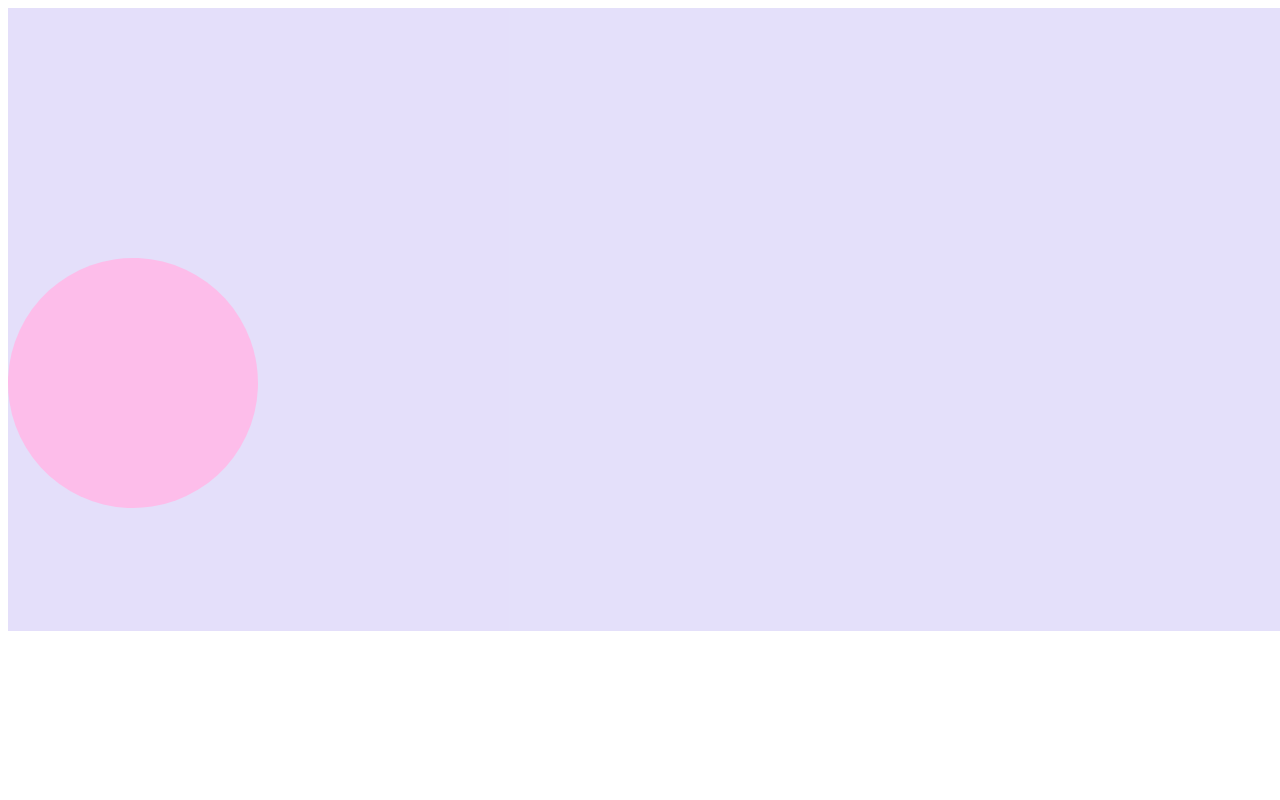
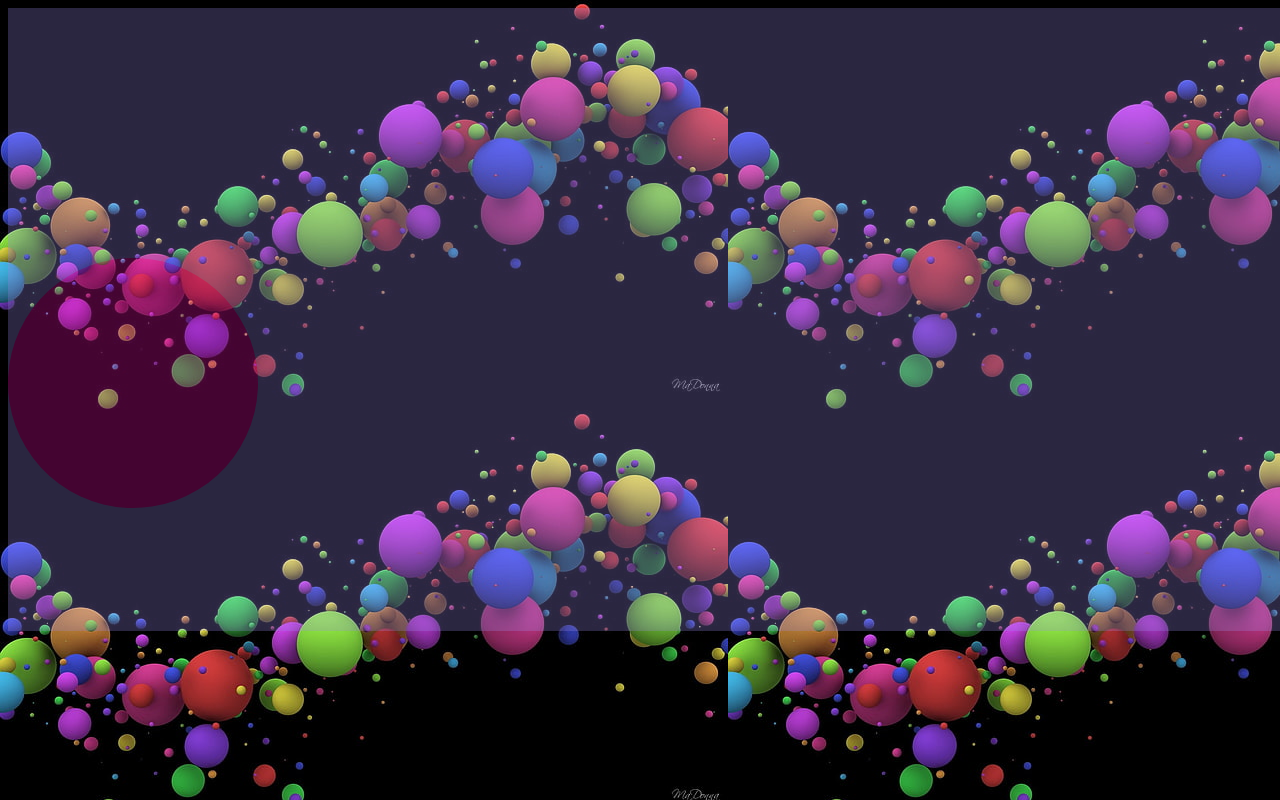
Before and after one commit to Riyak05/Web-Development, a plain HTML site: page index.html in a window 1280 px wide. Shown: the top 800 px of the page. Drawn offline with Linux system fonts and the light colour scheme.

Commit message:
Update index.html

```diff
--- a/index.html
+++ b/index.html
@@ -7,7 +7,7 @@
   </head>
   <style>
     body{
-        background-image: url("images/color_balls.jpg");
+        background-image: url("color_balls.jpg");
         opacity: 27%;
     }
     .container {
```
